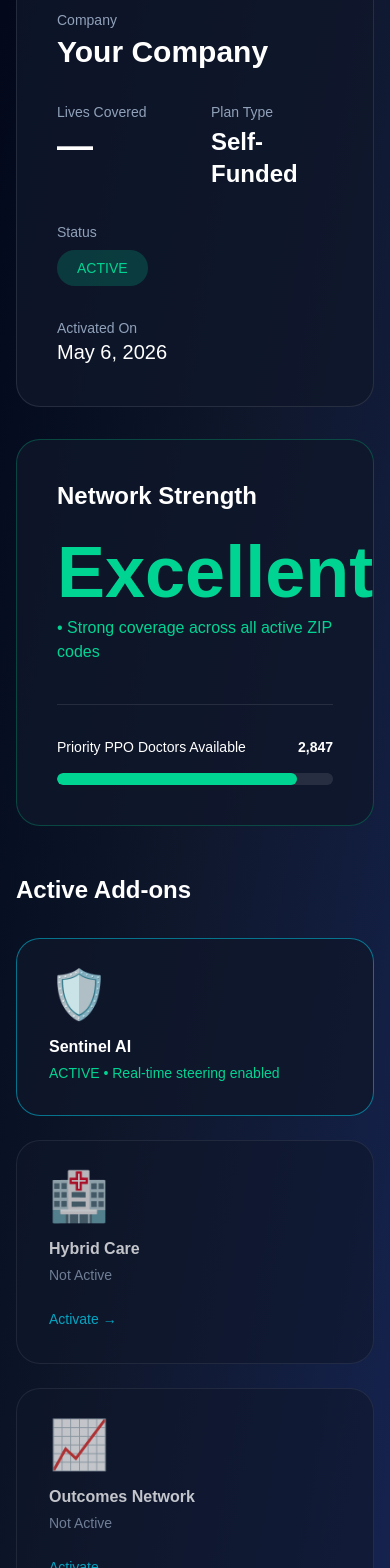
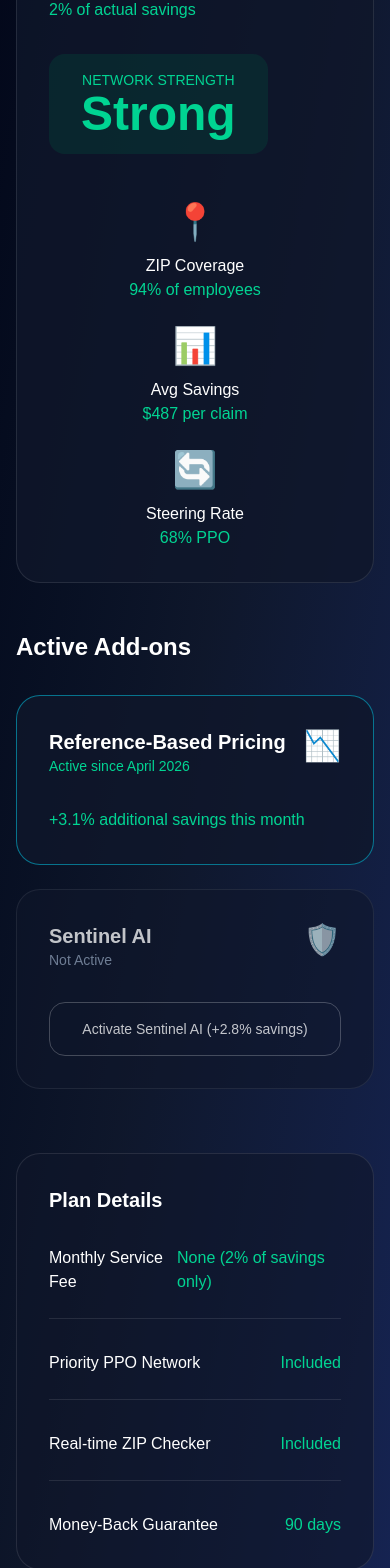
Before and after one commit to ryunstuart/quantum-selfflow, a Next.js app in the folder frontend/: page /myplan in a window 390 px wide. Shown: the part 380-1948 px from the top of the page. Built offline with nearby package versions, Linux system fonts and the light colour scheme; sample sign-in values are in the browser's storage.

Commit message:
FULL myplan page with consistent navigation and mobile optimization

```diff
--- a/frontend/app/myplan/page.tsx
+++ b/frontend/app/myplan/page.tsx
@@ -4,40 +4,45 @@ import Link from 'next/link';
 import { useState, useEffect } from 'react';
 
 export default function MyPlan() {
+  const [isLoggedIn, setIsLoggedIn] = useState(false);
   const [user, setUser] = useState<any>(null);
   const [mobileMenuOpen, setMobileMenuOpen] = useState(false);
+  const currentYear = new Date().getFullYear();
 
   useEffect(() => {
     const saved = localStorage.getItem('selfflow_user');
     if (saved) {
+      setIsLoggedIn(true);
       setUser(JSON.parse(saved));
+    } else {
+      window.location.href = '/';
     }
   }, []);
 
-  const currentYear = new Date().getFullYear();
+  const handleLogout = () => {
+    localStorage.removeItem('selfflow_user');
+    window.location.href = '/';
+  };
 
   return (
-    <div className="min-h-screen bg-gradient-to-br from-slate-950 via-slate-900 to-blue-950 text-white flex flex-col">
+    <div className="min-h-screen bg-gradient-to-br from-slate-950 via-slate-900 to-blue-950 text-white flex flex-col overflow-x-hidden">
       <nav className="border-b border-white/10 bg-black/80 backdrop-blur-md sticky top-0 z-50">
-        <div className="max-w-7xl mx-auto px-4 md:px-6 py-4 flex justify-between items-center">
+        <div className="max-w-7xl mx-auto px-4 py-4 flex justify-between items-center">
           <Link href="/" className="flex items-center gap-3 hover:opacity-90 transition">
-            <div className="w-9 h-9 md:w-10 md:h-10 bg-cyan-400 rounded-2xl flex items-center justify-center text-slate-950 font-bold text-2xl md:text-3xl shadow-lg">Q</div>
+            <div className="w-9 h-9 bg-cyan-400 rounded-2xl flex items-center justify-center text-slate-950 font-bold text-2xl shadow-lg">Q</div>
             <div>
-              <div className="font-bold text-2xl md:text-3xl tracking-tighter">Quantum SelfFlow</div>
-              <div className="text-cyan-400 text-xs md:text-sm -mt-1">Self-serve savings. Zero complexity.</div>
+              <div className="font-bold text-2xl tracking-tighter">Quantum SelfFlow</div>
+              <div className="text-cyan-400 text-xs -mt-1">Self-serve savings. Zero complexity.</div>
             </div>
           </Link>
 
-          {/* Desktop Nav */}
           <div className="hidden md:flex items-center gap-6 text-sm font-medium">
-            <Link href="/" className="hover:text-cyan-400">Home</Link>
             <Link href="/dashboard" className="hover:text-cyan-400">Dashboard</Link>
             <Link href="/myplan" className="text-cyan-400 font-medium">My Plan</Link>
-            <Link href="/settings" className="hover:text-cyan-400">Settings</Link>
-            <button onClick={() => { localStorage.removeItem('selfflow_user'); window.location.href = '/'; }} className="text-red-400 hover:text-red-500">Logout</button>
+            <Link href="/resources" className="hover:text-cyan-400">Resources</Link>
+            <button onClick={handleLogout} className="text-red-400 hover:text-red-500 transition">Logout</button>
           </div>
 
-          {/* Mobile Hamburger */}
           <button
             onClick={() => setMobileMenuOpen(!mobileMenuOpen)}
             className="md:hidden text-3xl focus:outline-none"
@@ -46,72 +51,52 @@ export default function MyPlan() {
           </button>
         </div>
 
-        {/* Mobile Menu */}
         {mobileMenuOpen && (
           <div className="md:hidden border-t border-white/10 bg-black/95 py-8">
             <div className="flex flex-col gap-6 text-center text-lg font-medium">
-              <Link href="/" className="hover:text-cyan-400 py-2" onClick={() => setMobileMenuOpen(false)}>Home</Link>
-              <Link href="/dashboard" className="hover:text-cyan-400 py-2" onClick={() => setMobileMenuOpen(false)}>Dashboard</Link>
-              <Link href="/myplan" className="hover:text-cyan-400 py-2" onClick={() => setMobileMenuOpen(false)}>My Plan</Link>
-              <Link href="/settings" className="hover:text-cyan-400 py-2" onClick={() => setMobileMenuOpen(false)}>Settings</Link>
-              <button onClick={() => { localStorage.removeItem('selfflow_user'); window.location.href = '/'; }} className="text-red-400 py-2">Logout</button>
+              <Link href="/dashboard" className="py-2" onClick={() => setMobileMenuOpen(false)}>Dashboard</Link>
+              <Link href="/myplan" className="py-2" onClick={() => setMobileMenuOpen(false)}>My Plan</Link>
+              <Link href="/resources" className="py-2" onClick={() => setMobileMenuOpen(false)}>Resources</Link>
+              <button onClick={handleLogout} className="text-red-400 py-2">Logout</button>
             </div>
           </div>
         )}
       </nav>
 
-      <div className="max-w-5xl mx-auto px-4 md:px-6 py-12 flex-1">
-        <h1 className="text-5xl font-bold tracking-tighter mb-2">My Plan</h1>
-        <p className="text-slate-400 text-xl">Quantum SelfFlow • Priority PPO Network</p>
+      <div className="max-w-5xl mx-auto px-4 py-10 flex-1">
+        <h1 className="text-4xl md:text-5xl font-bold tracking-tighter mb-2">My Plan</h1>
+        <p className="text-emerald-400 text-xl">Active • {user?.employeeCount || '1,240'} lives</p>
 
-        <div className="mt-12 grid grid-cols-1 lg:grid-cols-2 gap-8">
-          {/* Plan Overview */}
-          <div className="bg-slate-900/80 border border-white/10 rounded-3xl p-10">
-            <h3 className="text-2xl font-semibold mb-8">Plan Summary</h3>
+        {/* Current Plan Summary */}
+        <div className="mt-10 bg-slate-900/80 border border-white/10 rounded-3xl p-8 md:p-12">
+          <div className="flex flex-col md:flex-row justify-between items-start md:items-center gap-8">
+            <div>
+              <div className="text-sm text-slate-400 mb-1">CURRENT PLAN</div>
+              <div className="text-4xl font-semibold">Self-Serve Priority PPO</div>
+              <div className="text-emerald-400 mt-2">2% of actual savings</div>
+            </div>
 
-            <div className="space-y-8">
-              <div>
-                <div className="text-slate-400 text-sm">Company</div>
-                <div className="text-3xl font-semibold mt-1">{user?.companyName || "Your Company"}</div>
-              </div>
-
-              <div className="grid grid-cols-2 gap-8">
-                <div>
-                  <div className="text-slate-400 text-sm">Lives Covered</div>
-                  <div className="text-4xl font-bold mt-1">{user?.employeeCount || "—"}</div>
-                </div>
-                <div>
-                  <div className="text-slate-400 text-sm">Plan Type</div>
-                  <div className="text-2xl font-semibold mt-1">{user?.planType || "Self-Funded"}</div>
-                </div>
-              </div>
-
-              <div>
-                <div className="text-slate-400 text-sm">Status</div>
-                <div className="inline-block bg-emerald-400/20 text-emerald-400 px-5 py-2 rounded-full text-sm font-medium mt-2">ACTIVE</div>
-              </div>
-
-              <div>
-                <div className="text-slate-400 text-sm">Activated On</div>
-                <div className="text-xl">May 6, 2026</div>
-              </div>
+            <div className="bg-emerald-900/30 text-emerald-400 px-8 py-4 rounded-2xl text-center">
+              <div className="text-sm">NETWORK STRENGTH</div>
+              <div className="text-5xl font-bold">Strong</div>
             </div>
           </div>
 
-          {/* Network Strength */}
-          <div className="bg-slate-900/80 border border-emerald-500/30 rounded-3xl p-10">
-            <h3 className="text-2xl font-semibold mb-6">Network Strength</h3>
-            <div className="text-7xl font-bold text-emerald-400">Excellent</div>
-            <div className="text-emerald-400 mt-2">• Strong coverage across all active ZIP codes</div>
-
-            <div className="mt-10 pt-8 border-t border-white/10">
-              <div className="flex justify-between text-sm mb-4">
-                <span>Priority PPO Doctors Available</span>
-                <span className="font-semibold">2,847</span>
-              </div>
-              <div className="h-3 bg-white/10 rounded-full overflow-hidden">
-                <div className="h-full w-[87%] bg-emerald-400 rounded-full"></div>
-              </div>
+          <div className="grid md:grid-cols-3 gap-6 mt-12">
+            <div className="text-center">
+              <div className="text-4xl mb-3">📍</div>
+              <div className="font-medium">ZIP Coverage</div>
+              <div className="text-emerald-400">94% of employees</div>
+            </div>
+            <div className="text-center">
+              <div className="text-4xl mb-3">📊</div>
+              <div className="font-medium">Avg Savings</div>
+              <div className="text-emerald-400">$487 per claim</div>
+            </div>
+            <div className="text-center">
+              <div className="text-4xl mb-3">🔄</div>
+              <div className="font-medium">Steering Rate</div>
+              <div className="text-emerald-400">68% PPO</div>
             </div>
           </div>
         </div>
@@ -119,35 +104,56 @@ export default function MyPlan() {
         {/* Active Add-ons */}
         <div className="mt-12">
           <h3 className="text-2xl font-semibold mb-8">Active Add-ons</h3>
-          <div className="grid grid-cols-1 md:grid-cols-3 gap-6">
+          <div className="grid md:grid-cols-2 gap-6">
             <div className="bg-slate-900/80 border border-cyan-400/50 rounded-3xl p-8">
-              <div className="text-5xl mb-4">🛡️</div>
-              <div className="font-semibold">Sentinel AI</div>
-              <div className="text-emerald-400 text-sm mt-1">ACTIVE • Real-time steering enabled</div>
+              <div className="flex justify-between">
+                <div>
+                  <div className="font-semibold text-xl">Reference-Based Pricing</div>
+                  <div className="text-emerald-400 text-sm">Active since April 2026</div>
+                </div>
+                <div className="text-3xl">📉</div>
+              </div>
+              <div className="mt-8 text-emerald-400 font-medium">+3.1% additional savings this month</div>
             </div>
 
             <div className="bg-slate-900/80 border border-white/10 rounded-3xl p-8 opacity-75">
-              <div className="text-5xl mb-4">🏥</div>
-              <div className="font-semibold">Hybrid Care</div>
-              <div className="text-slate-400 text-sm mt-1">Not Active</div>
-              <button className="mt-6 text-cyan-400 text-sm font-medium">Activate →</button>
-            </div>
-
-            <div className="bg-slate-900/80 border border-white/10 rounded-3xl p-8 opacity-75">
-              <div className="text-5xl mb-4">📈</div>
-              <div className="font-semibold">Outcomes Network</div>
-              <div className="text-slate-400 text-sm mt-1">Not Active</div>
-              <button className="mt-6 text-cyan-400 text-sm font-medium">Activate →</button>
+              <div className="flex justify-between">
+                <div>
+                  <div className="font-semibold text-xl">Sentinel AI</div>
+                  <div className="text-slate-400 text-sm">Not Active</div>
+                </div>
+                <div className="text-3xl">🛡️</div>
+              </div>
+              <button className="mt-8 w-full py-4 border border-white/30 rounded-2xl text-sm">Activate Sentinel AI (+2.8% savings)</button>
             </div>
           </div>
         </div>
 
-        <div className="mt-16 text-center text-slate-400 text-sm">
-          Need to make changes? Contact your Quantum SelfFlow success manager
+        {/* Plan Details */}
+        <div className="mt-16 bg-slate-900/60 border border-white/10 rounded-3xl p-8 md:p-12">
+          <h3 className="text-xl font-semibold mb-8">Plan Details</h3>
+          <div className="space-y-8">
+            <div className="flex justify-between border-b border-white/10 pb-6">
+              <div>Monthly Service Fee</div>
+              <div className="text-emerald-400">None (2% of savings only)</div>
+            </div>
+            <div className="flex justify-between border-b border-white/10 pb-6">
+              <div>Priority PPO Network</div>
+              <div className="text-emerald-400">Included</div>
+            </div>
+            <div className="flex justify-between border-b border-white/10 pb-6">
+              <div>Real-time ZIP Checker</div>
+              <div className="text-emerald-400">Included</div>
+            </div>
+            <div className="flex justify-between">
+              <div>Money-Back Guarantee</div>
+              <div className="text-emerald-400">90 days</div>
+            </div>
+          </div>
         </div>
       </div>
 
-      {/* Auto Year Footer */}
+      {/* Footer */}
       <footer className="border-t border-white/10 bg-black/60 py-12 mt-auto">
         <div className="max-w-7xl mx-auto px-6 text-center text-slate-400 text-sm">
           © {currentYear} Quantum SelfFlow • Powered by Quantum One Networks<br />
```
